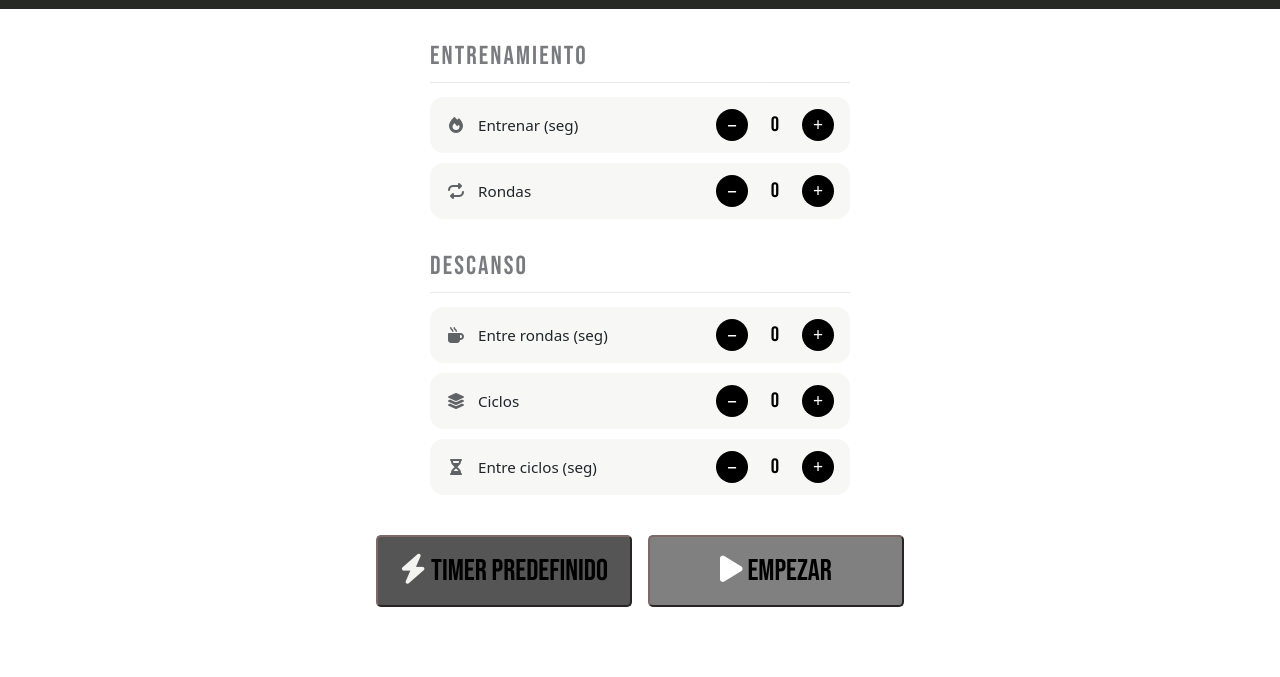
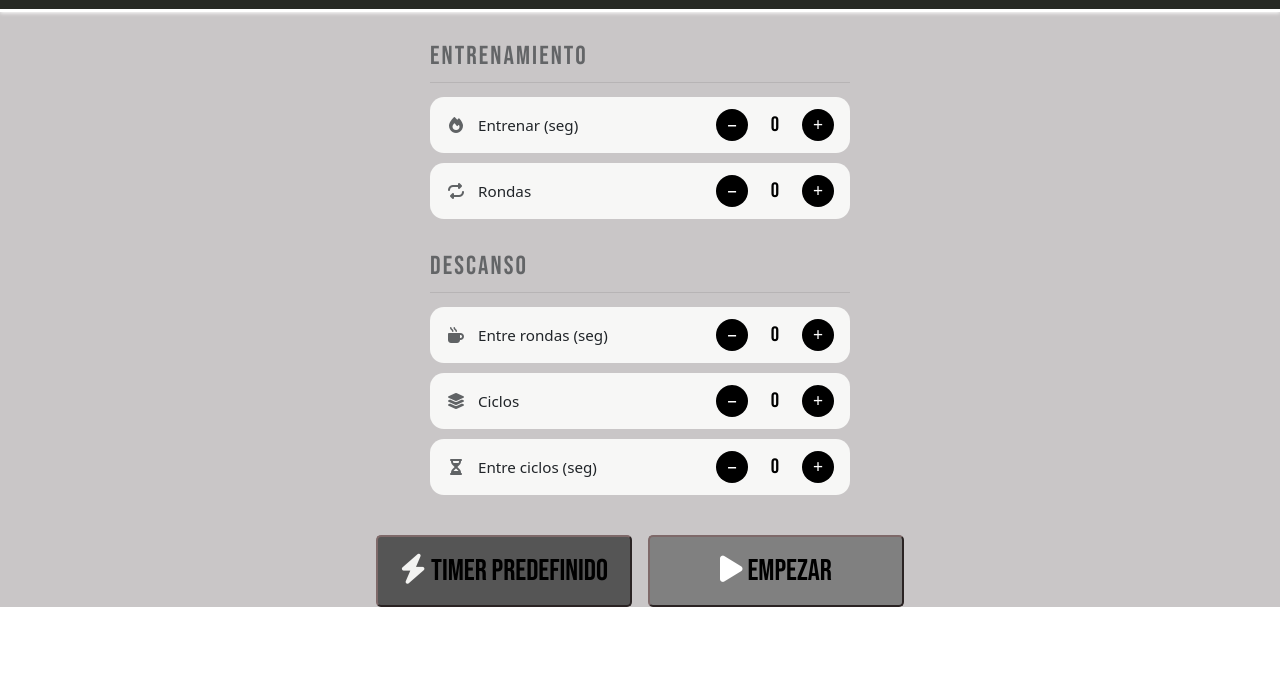
Before and after one commit to LourdesCacciamano/N_A, a website: page paginas/timer.html in a window 1280 px wide. Shown: the part 123-800 px from the top of the page. Drawn offline with nearby package versions, Linux system fonts and the light colour scheme; some packages are replaced by stand-ins of ours; a script that the page names is missing; a web font is replaced by a local one.

Commit message:
cambiando timer

```diff
--- a/scss/sections/_main-timer.scss
+++ b/scss/sections/_main-timer.scss
@@ -1,6 +1,7 @@
 .mainTimer {
     min-height: 70vh;
     padding-top: 160px;
+    background-color: $gris-mas-claro;
 }
 
 .contenedorFlexTiempos {
```
Also changed, not shown: css/style.css, 1 other file.
